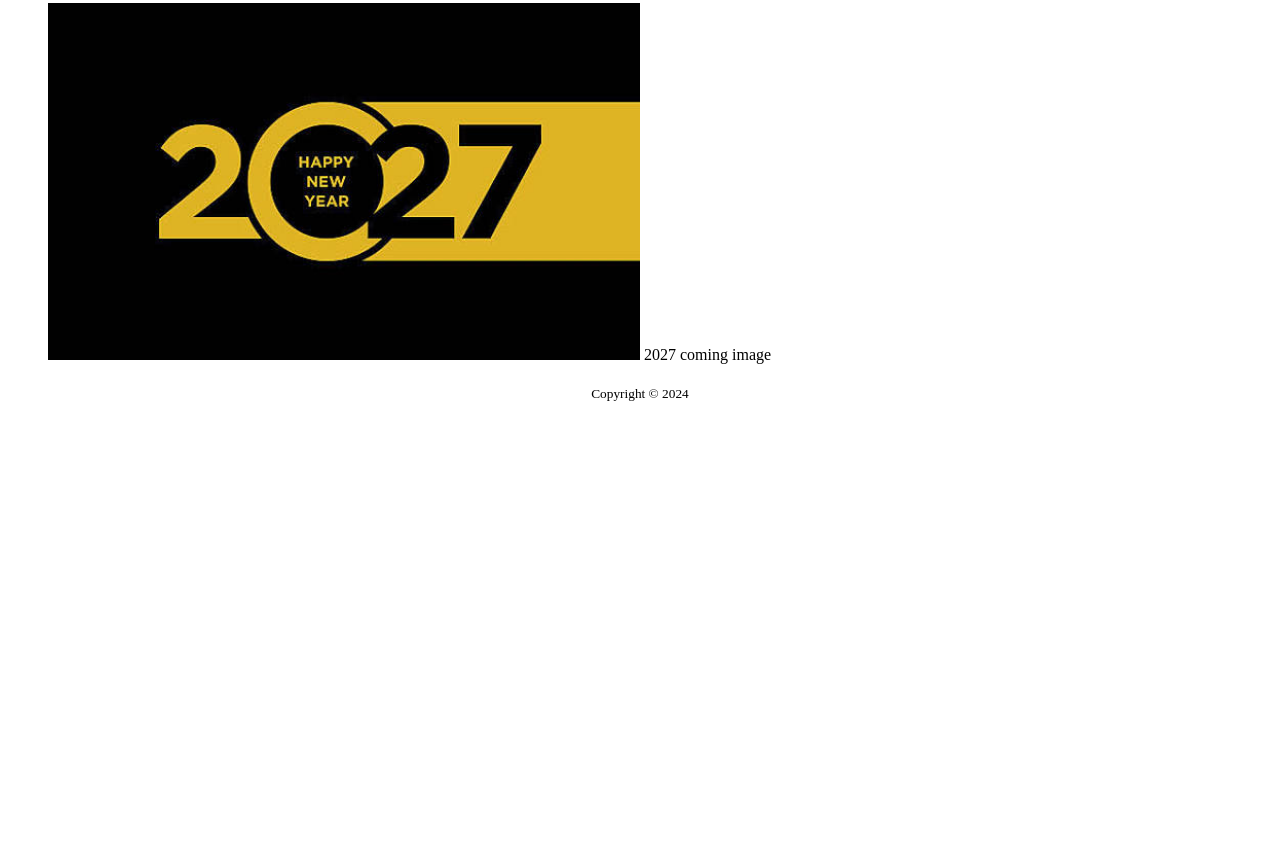
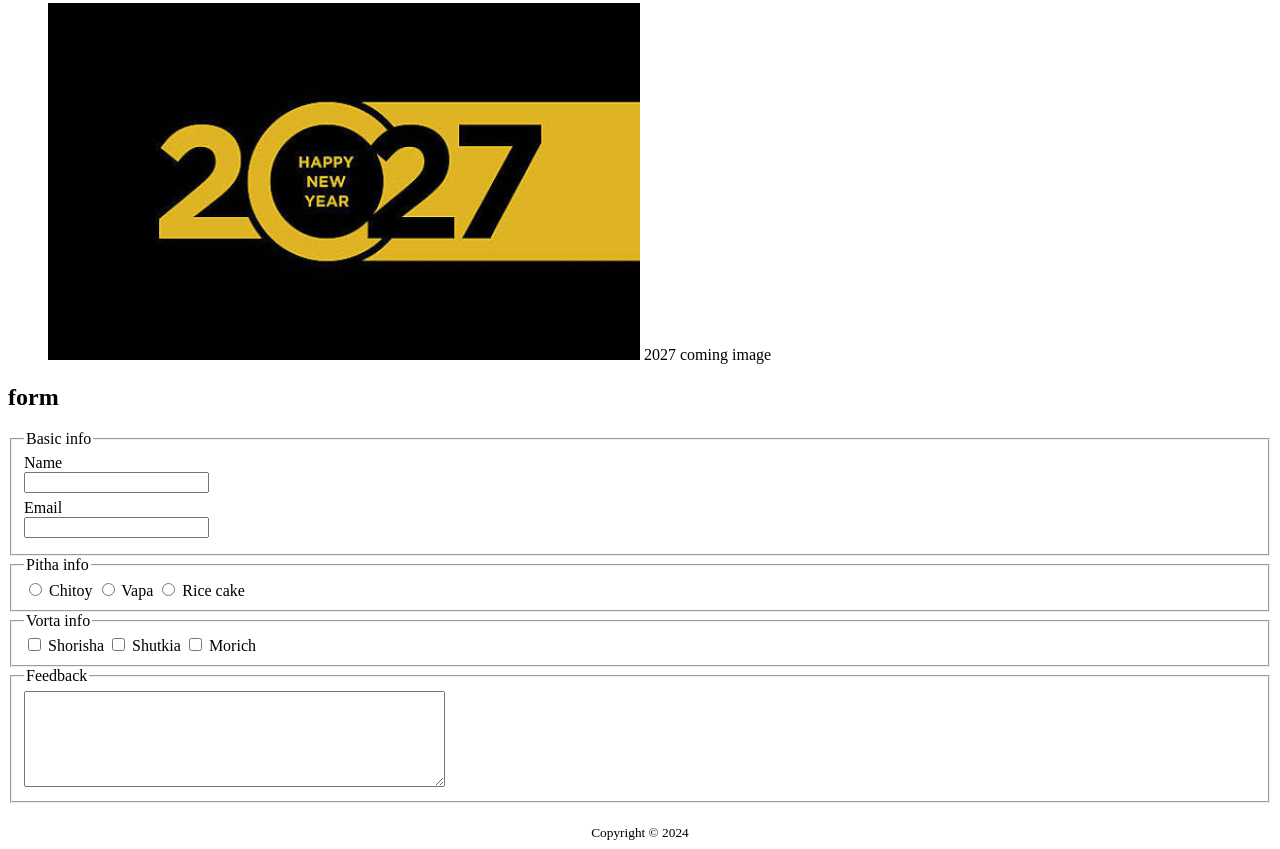
Before and after one commit to for-sifad/HTML, a plain HTML site: page lession_2.html in a window 1280 px wide. Shown: the part 840-1689 px from the top of the page. Before the commit the page ends 1250 px from the top, so only its background shows below. Drawn offline with Linux system fonts and the light colour scheme.

Commit message:
learned more about form specifically fieldset and labels.

```diff
--- a/lession_2.html
+++ b/lession_2.html
@@ -5,6 +5,13 @@
     <meta charset="UTF-8">
     <meta name="viewport" content="width=device-width, initial-scale=1.0">
     <title>lession 2</title>
+
+    <style>
+        form .basic input {
+            display: block;
+            margin-bottom: 6px;
+        }
+    </style>
 </head>
 
 <body>
@@ -42,6 +49,53 @@
             <img src="./media/2027_(2).jpg" alt="2027 coming image" style="width: 50%; height: 40%;">
             <figurecaption>2027 coming image</figurecaption>
         </figure>
+
+        <section>
+            <!-- form -->
+            <h2>form</h2>
+            <form>
+                <fieldset class="basic">
+                    <legend>Basic info</legend>
+
+                    <label for="name">Name</label>
+                    <input type="text" name="" id="name">
+
+                    <label for="email">Email</label>
+                    <input type="email" name="" id="email">
+                </fieldset>
+
+                <fieldset>
+                    <legend>Pitha info</legend>
+
+                    <input type="radio" name="ptha" id="chitoy">
+                    <label for="chitoy">Chitoy</label>
+
+                    <input type="radio" name="ptha" id="vapa">
+                    <label for="vapa">Vapa</label>
+
+                    <input type="radio" name="ptha" id="rice">
+                    <label for="rice">Rice cake</label>
+                </fieldset>
+
+                <fieldset>
+                    <legend>Vorta info</legend>
+
+                    <input type="checkbox" name="vorta" id="shorisha">
+                    <label for="shorisha">Shorisha</label>
+
+                    <input type="checkbox" name="vorta" id="shutki">
+                    <label for="shutki">Shutkia</label>
+
+                    <input type="checkbox" name="vorta" id="morich">
+                    <label for="morich">Morich</label>
+                </fieldset>
+
+                <fieldset>
+                    <legend>Feedback</legend>
+                    <textarea cols="50" rows="6" id=""></textarea>
+                </fieldset>
+            </form>
+        </section>
     </main>
 
     <!-- footer -->
```
Lines whose indentation alone changed are shown as unchanged.
